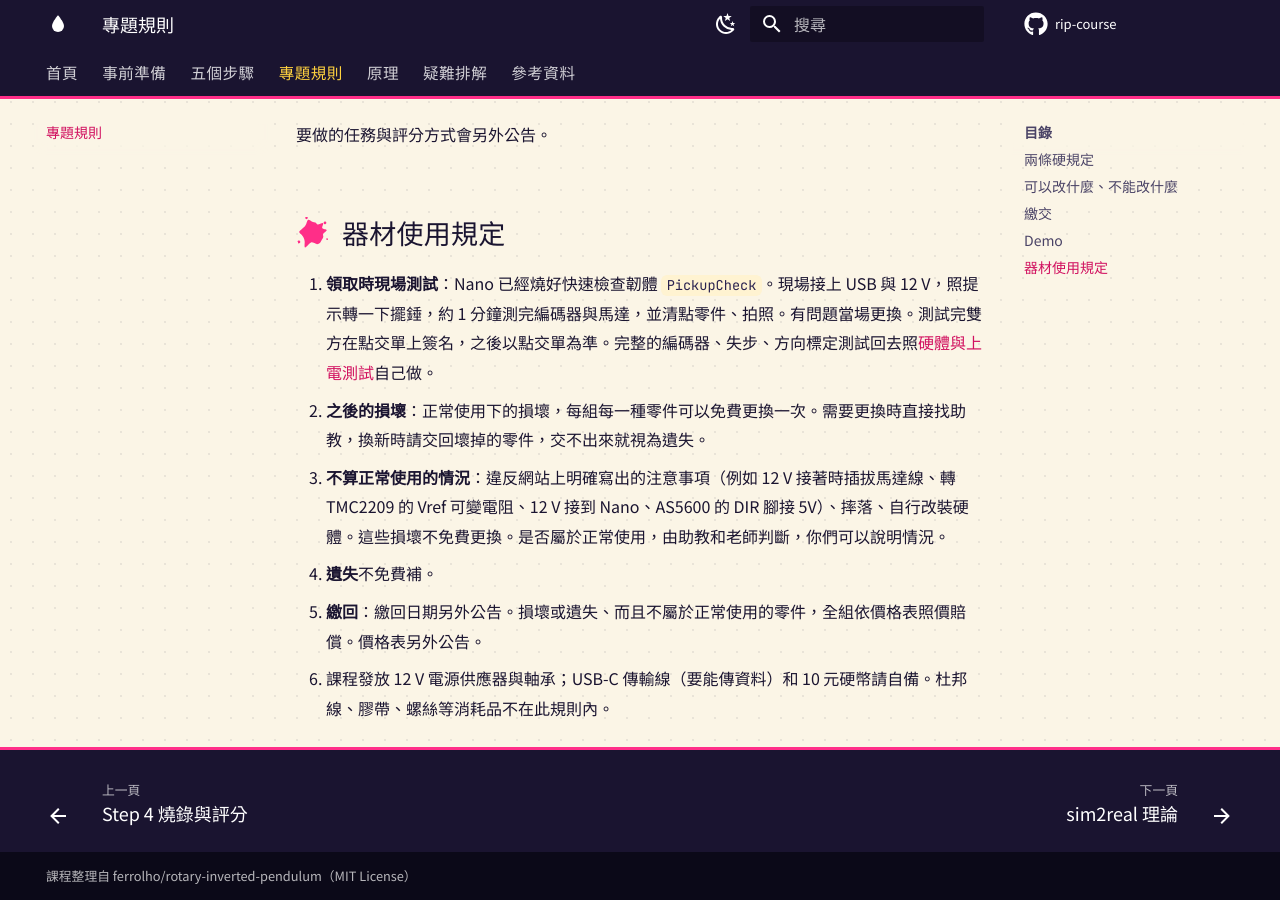
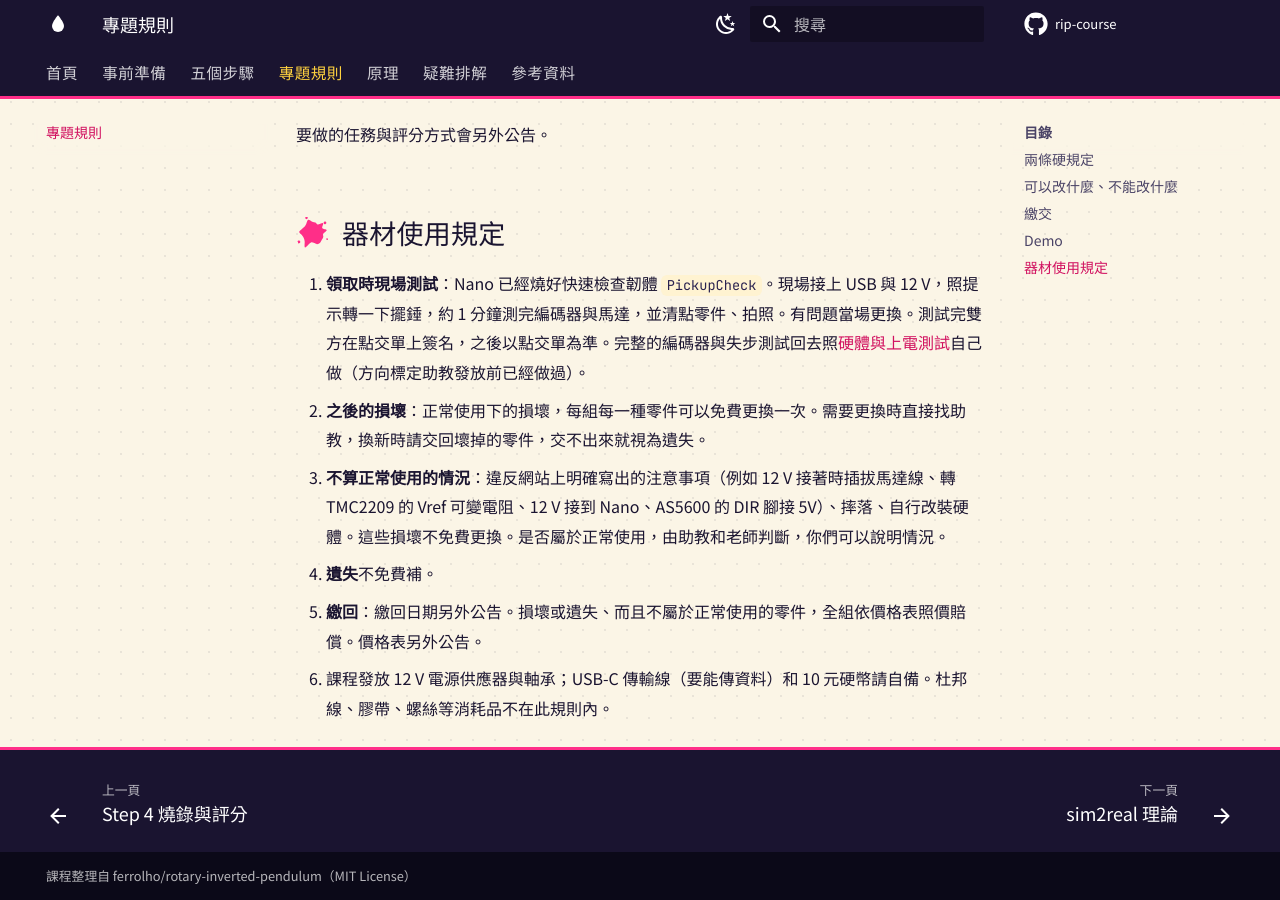
Before and after one commit to Reyes-Lee/rip-course, an MkDocs documentation site: the page built from website/rules.md, in a window 1280 px wide and 900 px high, scrolled down 2615 px. Built offline with MkDocs 1.6.1 and Material for MkDocs 9.7.7, drawn with Linux system fonts in a browser that asks for light colours; nearby versions of some CDN libraries; library files that are not in the unit come from our copies; comment, search, counter and statistics services are not loaded.

Commit message:
Rules: direction calibration is done by the TA before handout
Co-Authored-By: Claude Opus 5.5 <noreply@anthropic.com>

```diff
--- a/website/rules.md
+++ b/website/rules.md
@@ -66,7 +66,7 @@
 
 ## 器材使用規定 { #equipment }
 
-1. **領取時現場測試**：Nano 已經燒好快速檢查韌體 `PickupCheck`。現場接上 USB 與 12 V，照提示轉一下擺錘，約 1 分鐘測完編碼器與馬達，並清點零件、拍照。有問題當場更換。測試完雙方在點交單上簽名，之後以點交單為準。完整的編碼器、失步、方向標定測試回去照[硬體與上電測試](prepare/hardware.md)自己做。
+1. **領取時現場測試**：Nano 已經燒好快速檢查韌體 `PickupCheck`。現場接上 USB 與 12 V，照提示轉一下擺錘，約 1 分鐘測完編碼器與馬達，並清點零件、拍照。有問題當場更換。測試完雙方在點交單上簽名，之後以點交單為準。完整的編碼器與失步測試回去照[硬體與上電測試](prepare/hardware.md)自己做（方向標定助教發放前已經做過）。
 2. **之後的損壞**：正常使用下的損壞，每組每一種零件可以免費更換一次。需要更換時直接找助教，換新時請交回壞掉的零件，交不出來就視為遺失。
 3. **不算正常使用的情況**：違反網站上明確寫出的注意事項（例如 12 V 接著時插拔馬達線、轉 TMC2209 的 Vref 可變電阻、12 V 接到 Nano、AS5600 的 DIR 腳接 5V）、摔落、自行改裝硬體。這些損壞不免費更換。是否屬於正常使用，由助教和老師判斷，你們可以說明情況。
 4. **遺失**不免費補。
```
